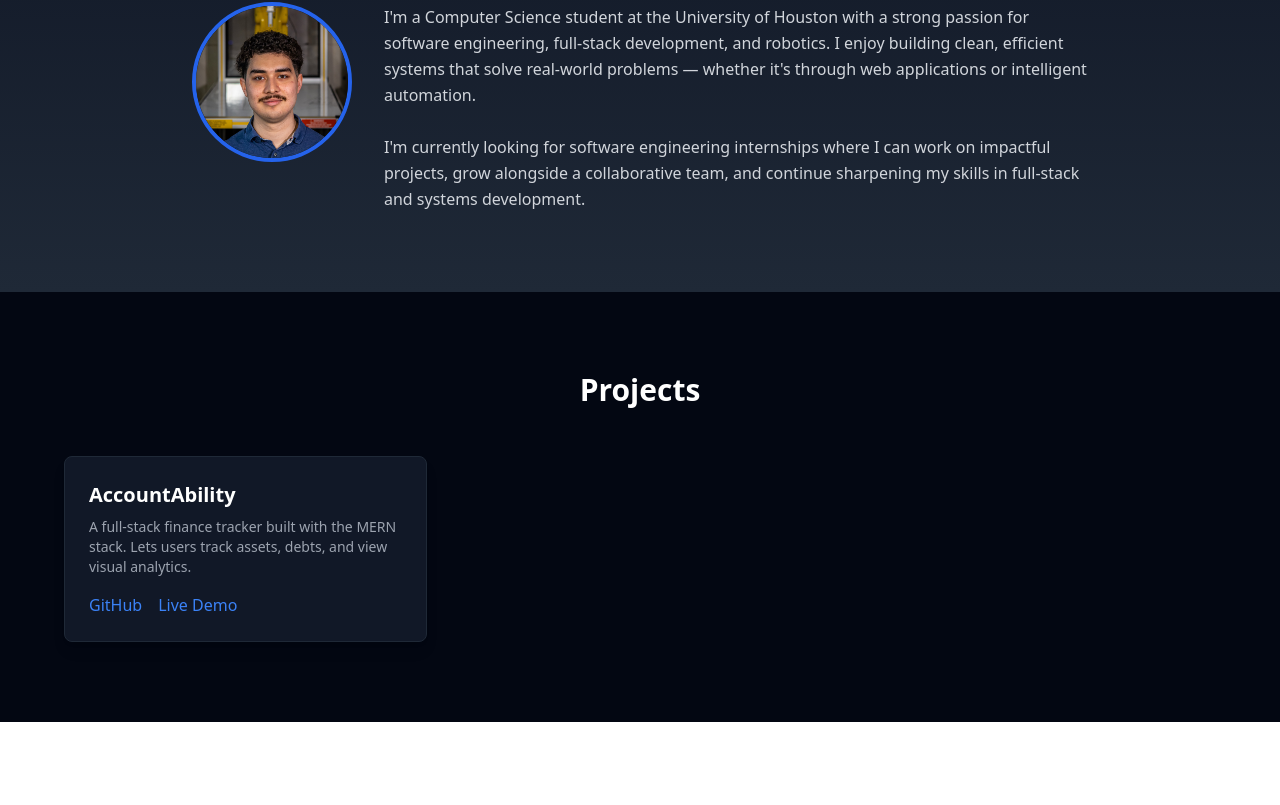
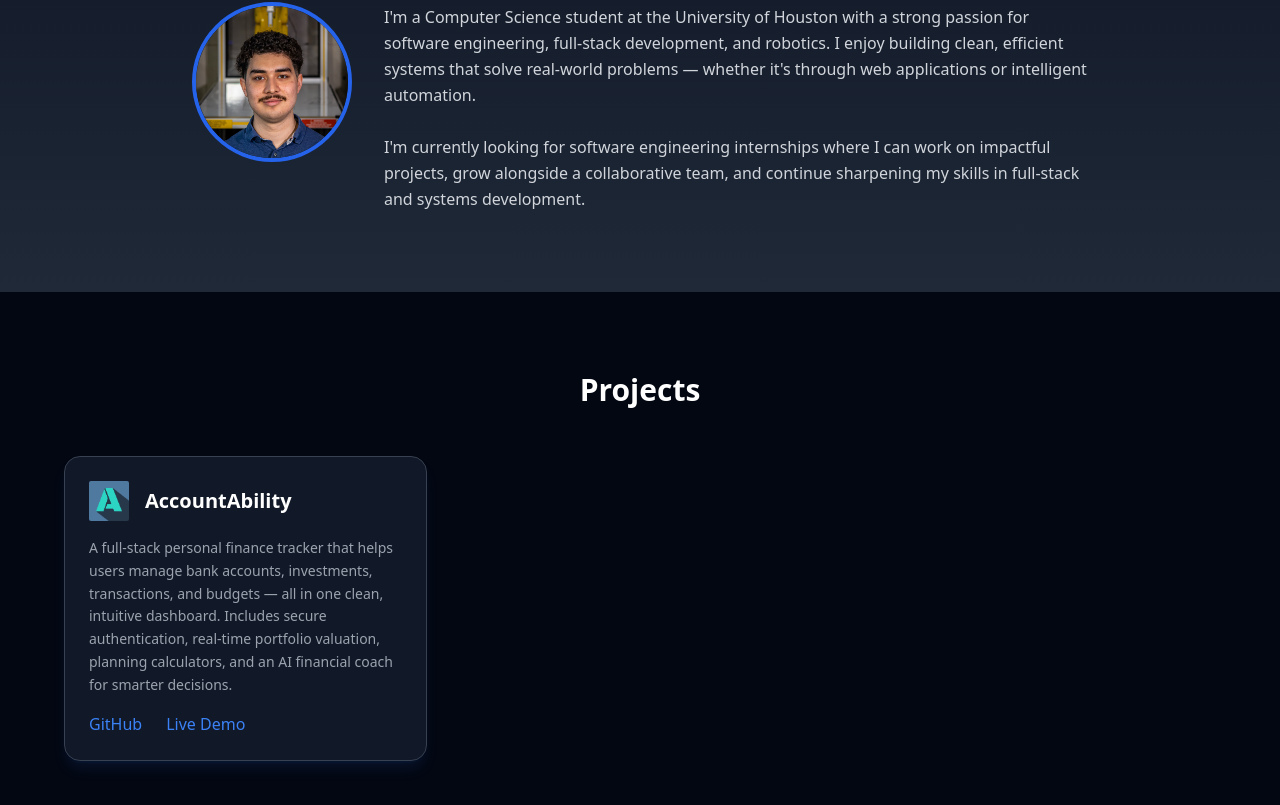
Before and after one commit to victorvaladez1/victor-portfolio, a React (Create React App) app: page / in a window 1280 px wide. Shown: the part 928-1733 px from the top of the page. Before the commit the page ends 1650 px from the top, so only its background shows below. Built offline with nearby package versions, Linux system fonts and the light colour scheme.

Commit message:
Refine AccountAbility project card style for stronger visual contrast and hover effect

```diff
--- a/src/App.jsx
+++ b/src/App.jsx
@@ -66,23 +66,32 @@ function App() {
       </section>
 
       {/* Projects Section */}
-      <section
-        id="projects"
-        className="bg-gray-950 text-white py-20 px-8"
-      >
+      <section id="projects" className="bg-gray-950 text-white py-20 px-8">
         <div className="max-w-6xl mx-auto">
           <h2 className="text-3xl font-bold mb-12 text-center">Projects</h2>
-
           <div className="grid grid-cols-1 md:grid-cols-2 lg:grid-cols-3 gap-8">
-            {/* Project Card Example */}
-            <div className="bg-gray-900 rounded-lg shadow-lg p-6 border border-gray-800 hover:shadow-blue-500/30 transition">
-              <h3 className="text-xl font-semibold mb-2">AccountAbility</h3>
-              <p className="text-gray-400 text-sm mb-4">
-                A full-stack finance tracker built with the MERN stack. Lets users track assets, debts, and view visual analytics.
+            <div
+              className="bg-[#111827] rounded-2xl border border-gray-700 shadow-lg shadow-blue-500/10 p-6 transition duration-300 hover:shadow-blue-500/30 backdrop-blur-md"
+              data-aos="fade-up"
+              data-aos-delay="100"
+            >
+              <div className="flex items-center gap-4 mb-4">
+                <img
+                  src="/accountability-logo.png"
+                  alt="AccountAbility Logo"
+                  className="w-10 h-10 rounded-sm object-contain"
+                />
+                <h3 className="text-xl font-semibold">AccountAbility</h3>
+              </div>
+              <p className="text-gray-400 text-sm mb-4 leading-relaxed">
+                A full-stack personal finance tracker that helps users manage bank accounts,
+                investments, transactions, and budgets — all in one clean, intuitive dashboard.
+                Includes secure authentication, real-time portfolio valuation, planning calculators,
+                and an AI financial coach for smarter decisions.
               </p>
-              <div className="flex gap-4">
+              <div className="flex flex-wrap gap-6 mt-2">
                 <a
-                  href="https://github.com/yourusername/accountability"
+                  href="https://github.com/victorvaladez1/accountability-finance"
                   target="_blank"
                   rel="noopener noreferrer"
                   className="text-blue-500 hover:underline"
@@ -90,7 +99,7 @@ function App() {
                   GitHub
                 </a>
                 <a
-                  href="https://accountability-demo.com"
+                  href="https://accountability-finance.vercel.app"
                   target="_blank"
                   rel="noopener noreferrer"
                   className="text-blue-500 hover:underline"
@@ -100,8 +109,10 @@ function App() {
               </div>
             </div>
           </div>
+
         </div>
       </section>
+
     </>
   );
 }
```
Also changed, not shown: public/accountability-logo.png (added).
